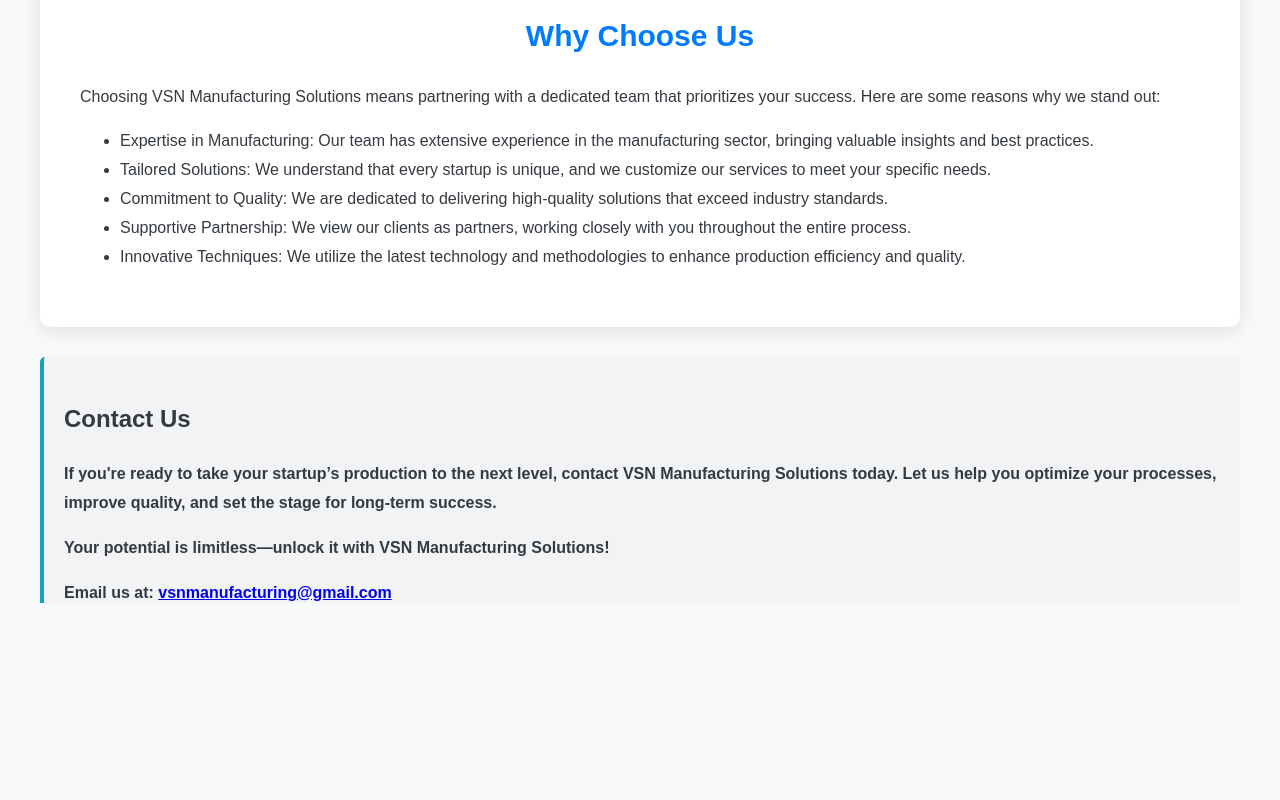
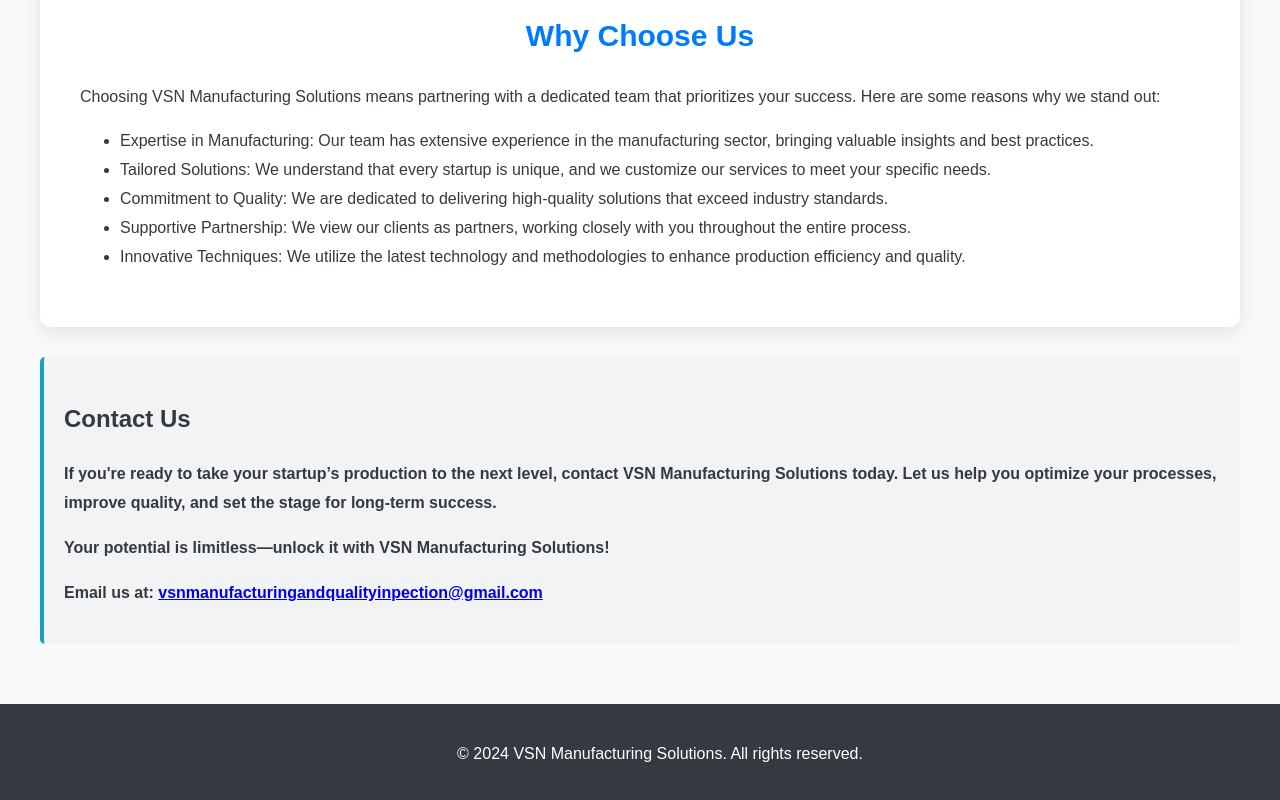
Before and after one commit to venurohith/VSN-manufacturing-solutions-and-quality-inpection, a plain HTML site: page index.html in a window 1280 px wide. Shown: the part 1938-2738 px from the top of the page. Drawn offline with Linux system fonts and the light colour scheme.

Commit message:
Update index.html

```diff
--- a/index.html
+++ b/index.html
@@ -247,7 +247,7 @@
             <h2>Contact Us</h2>
             <p>If you're ready to take your startup’s production to the next level, contact VSN Manufacturing Solutions today. Let us help you optimize your processes, improve quality, and set the stage for long-term success.</p>
             <p>Your potential is limitless—unlock it with VSN Manufacturing Solutions!</p>
-            <p>Email us at: <a href="mailto:vsnmanufacturing@gmail.com">vsnmanufacturing@gmail.com</a></p>
+            <p>Email us at: <a href="mailto:vsnmanufacturingandqualityinspection@gmail.com">vsnmanufacturingandqualityinpection@gmail.com</a></p>
         </div>
     </div>
 
```
